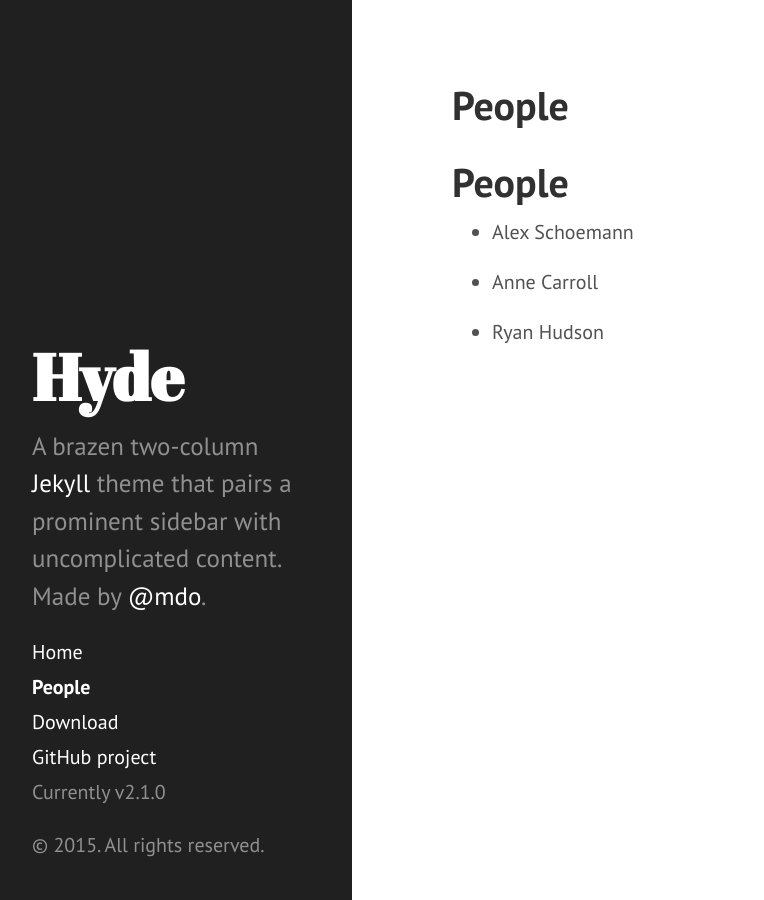
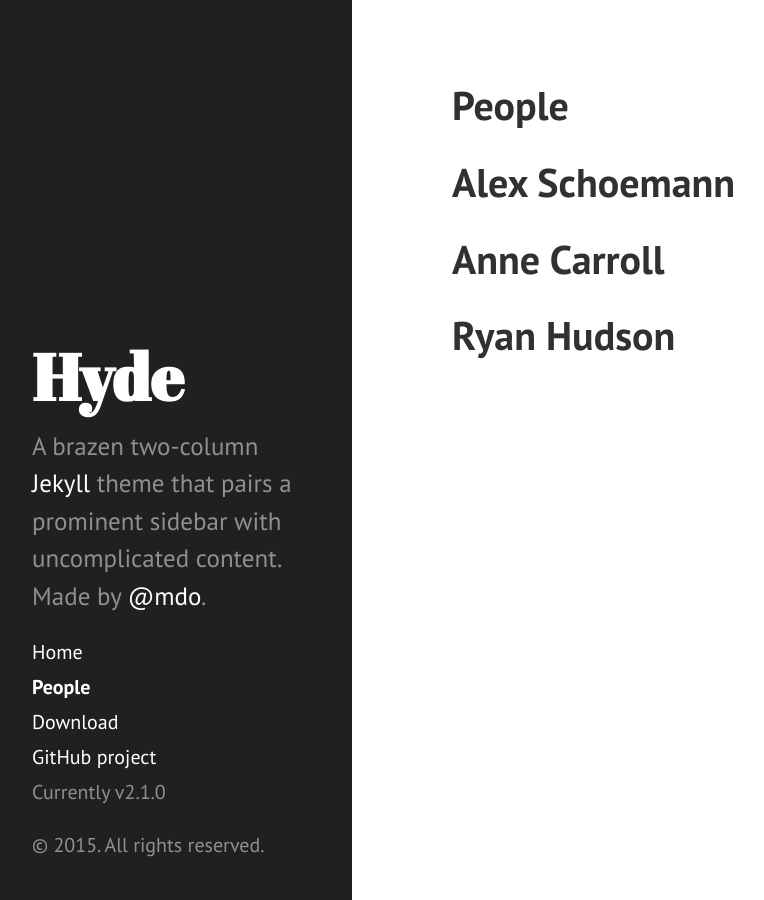
Before and after one commit to schoam4/schoam4.github.io, a Jekyll site: the page built from people.md, in a window 1280 px wide. Shown: the whole page, without its empty margins (8-772 px from the left). Built offline with Jekyll 4.4.1, drawn with Linux system fonts in a browser that asks for light colours; Markdown is read by kramdown in place of the engine named in the settings.

Commit message:
Update people.md

```diff
--- a/people.md
+++ b/people.md
@@ -3,10 +3,8 @@
 title: People
 ---
 
-# People
+# Alex Schoemann
 
-- Alex Schoemann
+# Anne Carroll
 
-- Anne Carroll
-
-- Ryan Hudson
+# Ryan Hudson
```
